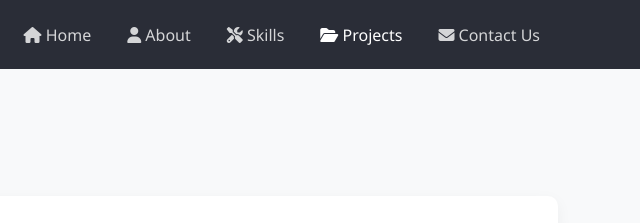
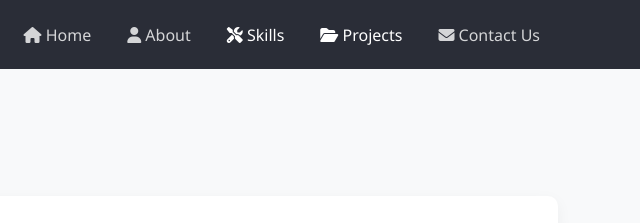
Before and after one commit to MANOJMANU2003/my-portfolio, a plain HTML site: page skills.html in a window 1280 px wide. Shown: the top 223 px of the page, 640-1280 px from the left. Drawn offline with nearby package versions, Linux system fonts and the light colour scheme.

Commit message:
Fix HTML formatting issues in skills.html

```diff
--- a/skills.html
+++ b/skills.html
@@ -25,7 +25,7 @@
                         <a class="nav-link" href="About.html"><i class="fa-solid fa-user"></i> About</a>
                     </li>
                     <li class="nav-item">
-                        <a class="nav-link" href="skills.html"><i class="fa-solid fa-screwdriver-wrench"></i> Skills</a>
+                        <a class="nav-link active" href="skills.html"><i class="fa-solid fa-screwdriver-wrench"></i> Skills</a>
                     </li>
                     <li class="nav-item">
                     <a class="nav-link active" aria-current="page" href="project.html">
```
